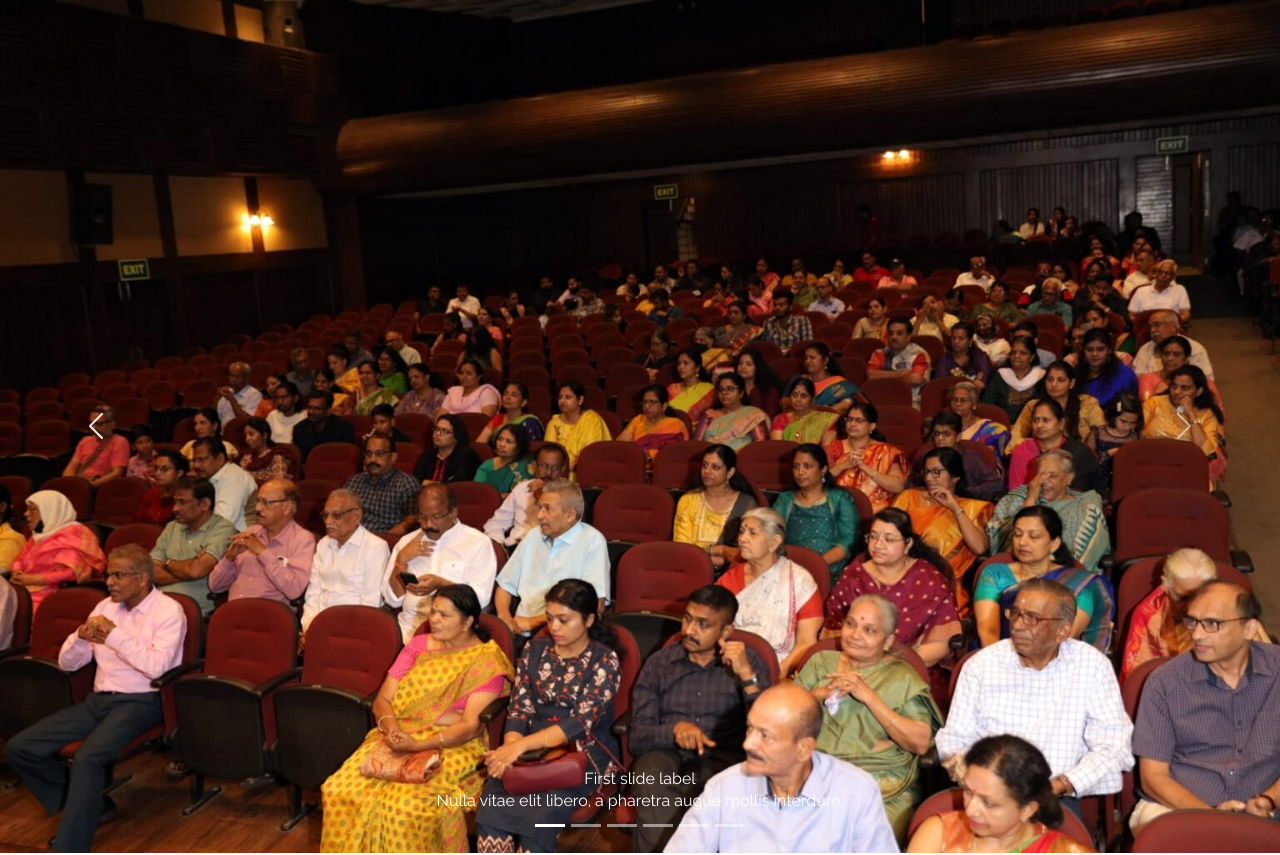
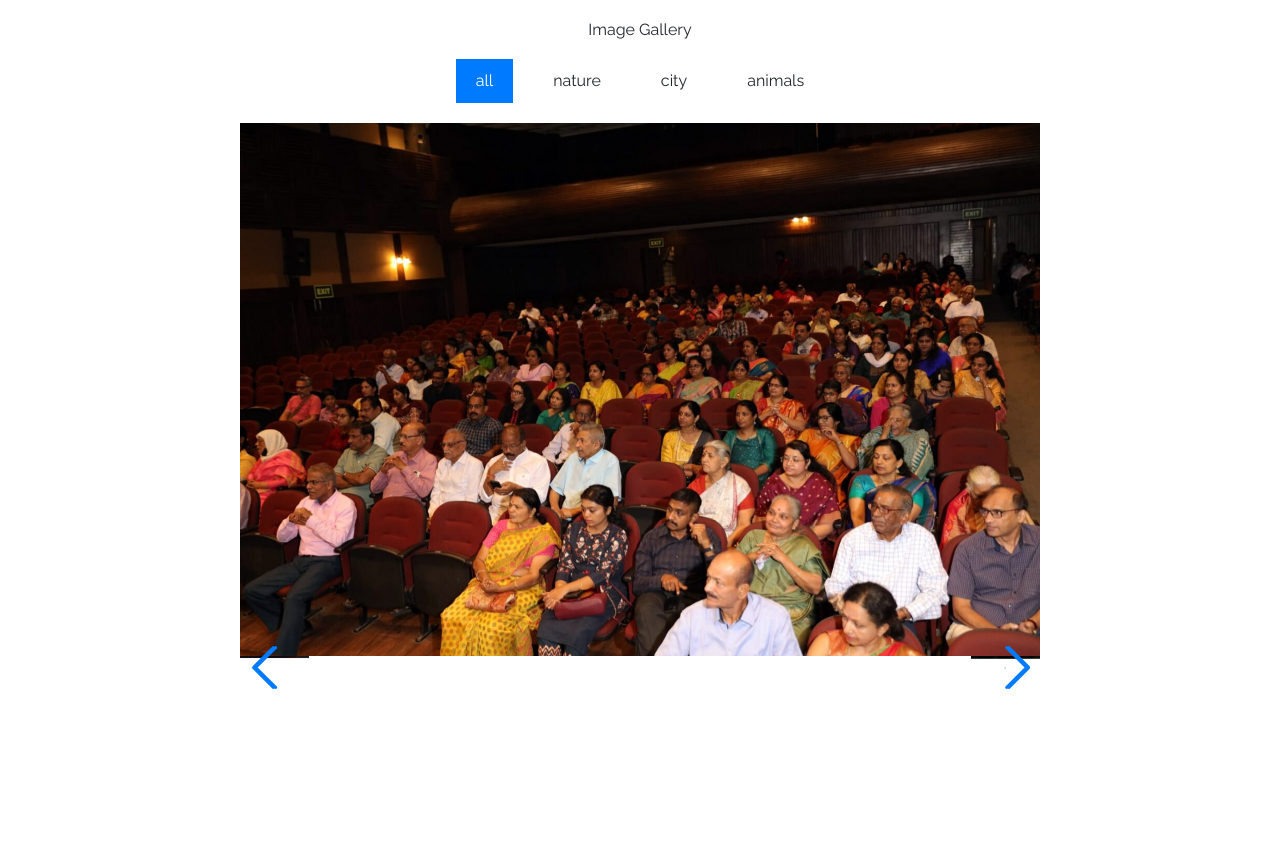
Before and after one commit to vinayakanarookutty/poonekeralasamajam, a React (Vite) app: page /gallery in a window 1280 px wide. Shown: the top 855 px of the page. Built offline with nearby package versions, Linux system fonts and the light colour scheme.

Commit message:
Gallery Router

```diff
--- a/src/css/home.css
+++ b/src/css/home.css
@@ -842,6 +842,67 @@ img23{
   bottom: 0;
 }
 
+/* MoreGallery */
+
+.container23 {
+  width: 100%;
+  padding: 20px;
+}
+
+.heading23 {
+  text-align: center;
+  margin-bottom: 20px;
+}
+
+.filter-buttons23 {
+  text-align: center;
+  margin-bottom: 20px;
+}
+
+.filter-buttons23 button {
+  margin: 0 10px;
+  padding: 10px 20px;
+  cursor: pointer;
+}
+
+.filter-buttons23 .active {
+  background-color: #007bff;
+  color: white;
+  border: none;
+}
+
+.swiper_container23 {
+  width: 100%;
+  max-width: 800px;
+  margin: auto;
+}
+
+.swiper-slide23 img {
+  width: 100%;
+  height: auto;
+  border-radius: 10px;
+}
+
+.slider-controler23 {
+  display: flex;
+  justify-content: center;
+  align-items: center;
+  margin-top: 20px;
+}
+
+.swiper-button-prev23, .swiper-button-next23 {
+  color: #007bff;
+  font-size: 24px;
+  cursor: pointer;
+}
+
+.swiper-button-prev23 svg, .swiper-button-next23 svg {
+  width: 24px;
+  height: 24px;
+}
+
+
+/* MoreGallery */
 
 /*--------------------------------------------------------------
 # Portfolio Details
--- a/src/pages/components/MoreGallery.tsx
+++ b/src/pages/components/MoreGallery.tsx
@@ -1,78 +1,98 @@
-import React from 'react';
-import Carousel from 'react-bootstrap/Carousel';
-import 'bootstrap/dist/css/bootstrap.min.css';
+import React, { useState } from 'react';
+import { Swiper, SwiperSlide } from 'swiper/react';
+import { EffectCoverflow, Pagination, Navigation } from 'swiper/modules';
+import 'swiper/css';
+import 'swiper/css/effect-coverflow';
+import 'swiper/css/pagination';
+import 'swiper/css/navigation';
+import "../../css/home.css";
 
-function MoreGallery() {
-  return (
-    <Carousel fade>
-      <Carousel.Item>
-        <img
-          className="d-block w-100"
-          src="src/assets/img/gallery/clb1.jpg"
-          alt="First slide"
-        />
-        <Carousel.Caption>
-          <h3>First slide label</h3>
-          <p>Nulla vitae elit libero, a pharetra augue mollis interdum.</p>
-        </Carousel.Caption>
-      </Carousel.Item>
-      <Carousel.Item>
-        <img
-          className="d-block w-100"
-          src="src/assets/img/gallery/clb2.jpg"
-          alt="Second slide"
-        />
-        <Carousel.Caption>
-          <h3>Second slide label</h3>
-          <p>Lorem ipsum dolor sit amet, consectetur adipiscing elit.</p>
-        </Carousel.Caption>
-      </Carousel.Item>
-      <Carousel.Item>
-        <img
-          className="d-block w-100"
-          src="src/assets/img/gallery/clb3.jpg"
-          alt="Third slide"
-        />
-        <Carousel.Caption>
-          <h3>Third slide label</h3>
-          <p>Praesent commodo cursus magna, vel scelerisque nisl consectetur.</p>
-        </Carousel.Caption>
-      </Carousel.Item>
-      <Carousel.Item>
-        <img
-          className="d-block w-100"
-          src="src/assets/img/gallery/onam.jpg"
-          alt="Third slide"
-        />
-        <Carousel.Caption>
-          <h3>Fourth slide label</h3>
-          <p>Praesent commodo cursus magna, vel scelerisque nisl consectetur.</p>
-        </Carousel.Caption>
-      </Carousel.Item>
-      <Carousel.Item>
-        <img
-          className="d-block w-100"
-          src="src/assets/img/gallery/onam1.jpg"
-          alt="Third slide"
-        />
-        <Carousel.Caption>
-          <h3>Fifth slide label</h3>
-          <p>Praesent commodo cursus magna, vel scelerisque nisl consectetur.</p>
-        </Carousel.Caption>
-      </Carousel.Item>
-      <Carousel.Item>
-        <img
-          className="d-block w-100"
-          src="src/assets/img/gallery/prize_dis.jpg"
-          alt="Third slide"
-        />
-        <Carousel.Caption>
-          <h3>Sixth slide label</h3>
-          <p>Praesent commodo cursus magna, vel scelerisque nisl consectetur.</p>
-        </Carousel.Caption>
-      </Carousel.Item>
-    </Carousel>
-  );
+
+import img1 from '../../assets/img/gallery/clb1.jpg';
+import img2 from '../../assets/img/gallery/clb2.jpg';
+import img3 from '../../assets/img/gallery/onam.jpg';
+import img4 from '../../assets/img/gallery/onam1.jpg';
+import img5 from '../../assets/img/gallery/prize_dis.jpg';
+
+interface ImageData {
+  src: string;
+  category: string;
 }
 
+const images: ImageData[] = [
+  { src: img1, category: 'nature' },
+  { src: img2, category: 'city' },
+  { src: img3, category: 'nature' },
+  { src: img4, category: 'animals' },
+  { src: img5, category: 'city' },
+  { src: img1, category: 'nature' },
+  { src: img2, category: 'city' },
+  { src: img3, category: 'nature' },
+  { src: img4, category: 'animals' },
+  { src: img5, category: 'city' },
+];
+
+const categories = ['all', 'nature', 'city', 'animals'];
+
+const MoreGallery: React.FC = () => {
+  const [selectedCategory, setSelectedCategory] = useState<string>('all');
+
+  const filteredImages = selectedCategory === 'all'
+    ? images
+    : images.filter(image => image.category === selectedCategory);
+
+  return (
+    <div className="container23">
+      <h1 className="heading23">Image Gallery</h1>
+      <div className="filter-buttons23">
+        {categories.map(category => (
+          <button
+            key={category}
+            onClick={() => setSelectedCategory(category)}
+            className={selectedCategory === category ? 'active' : ''}
+          >
+            {category}
+          </button>
+        ))}
+      </div>
+      <Swiper
+        effect="coverflow"
+        grabCursor={true}
+        centeredSlides={true}
+        loop={true}
+        slidesPerView="auto"
+        coverflowEffect={{
+          rotate: 0,
+          stretch: 0,
+          depth: 100,
+          modifier: 2.5,
+        }}
+        pagination={{ clickable: true }}
+        navigation={true}
+        modules={[EffectCoverflow, Pagination, Navigation]}
+        className="swiper_container23"
+      >
+        {filteredImages.map((image, index) => (
+          <SwiperSlide key={index}>
+            <img src={image.src} alt={`slide_image_${index + 1}`} />
+          </SwiperSlide>
+        ))}
+        <div className="slider-controler23">
+          <div className="swiper-button-prev slider-arrow23">
+            <svg width="24" height="24" viewBox="0 0 24 24" fill="none" stroke="currentColor" strokeWidth="2" strokeLinecap="round" strokeLinejoin="round">
+              <polyline points="15 18 9 12 15 6"></polyline>
+            </svg>
+          </div>
+          <div className="swiper-button-next slider-arrow23">
+            <svg width="24" height="24" viewBox="0 0 24 24" fill="none" stroke="currentColor" strokeWidth="2" strokeLinecap="round" strokeLinejoin="round">
+              <polyline points="9 18 15 12 9 6"></polyline>
+            </svg>
+          </div>
+          <div className="swiper-pagination23"></div>
+        </div>
+      </Swiper>
+    </div>
+  );
+};
+
 export default MoreGallery;
```
Also changed, not shown: package.json (+5 -3 lines), 1 other file (tests, documents, lock files or other folders).
